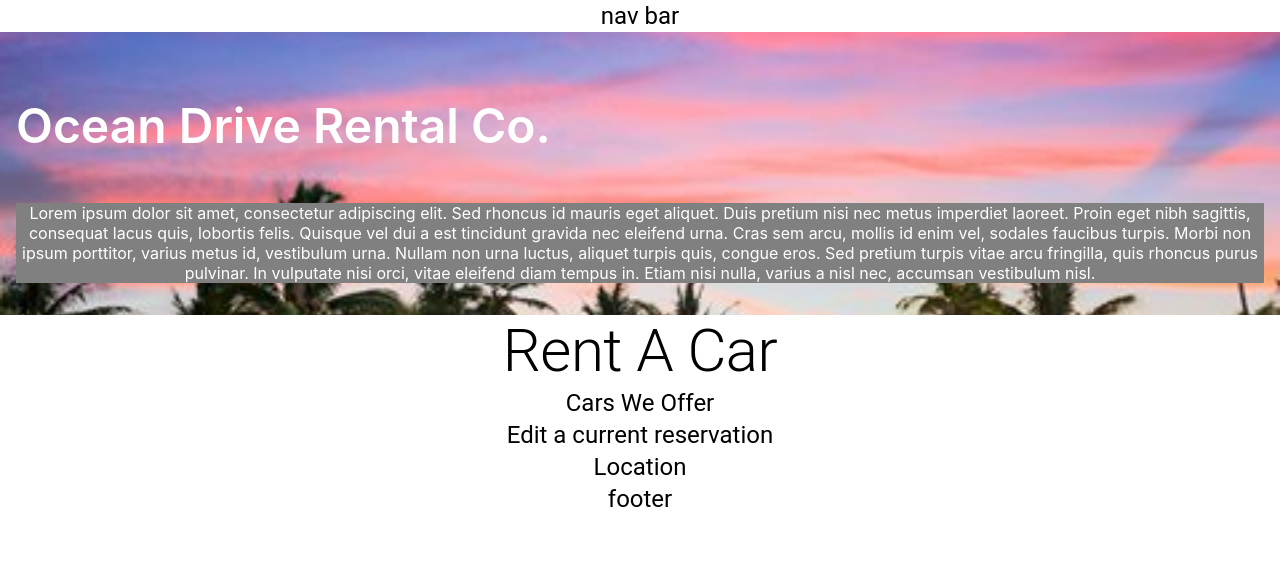
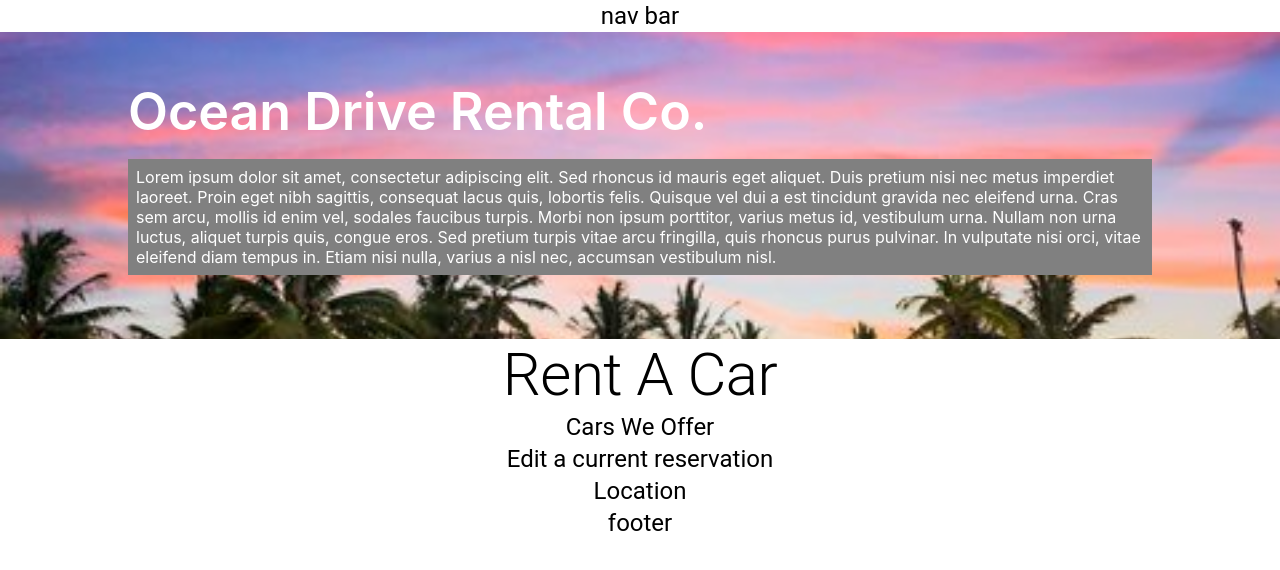
Before and after one commit to jbender8/car-rental, a React (Create React App) app: page / in a window 1280 px wide. Shown: the top 570 px of the page. Built offline with nearby package versions, Linux system fonts and the light colour scheme.

Commit message:
work on the header

```diff
--- a/src/App.js
+++ b/src/App.js
@@ -2,7 +2,7 @@ import logo from './logo.svg';
 import './App.css';
 import HomeWindow from './components/HomePage';
 import FooterSection from './components/Footer';
-import HeaderSection from './components/Header';
+import HeaderSection from './components/Header/Header';
 import Navbar from './components/Navbar';
 import Cars from './components/Cars';
 import Location from './components/Location';
--- a/src/components/header.css
+++ b/src/components/Header/header.css
@@ -1,20 +1,24 @@
 .header{
-    background: url("../img/header.jpg") no-repeat center center fixed;
+    background: url("../../img/header.jpg") no-repeat center center fixed;
     -webkit-background-size: cover;
     -moz-background-size: cover;
     -o-background-size: cover;
     background-size: cover;
-    padding: 16px;
+    padding: 48px 10%;
 }
 .description{
     background-color: gray;
     color: white;
     font-size: 16px;
+    display: flex;
+    text-align: start;
+    padding:8px;
 }
 .title{
     color: white;
-    font-size: 48px;
+    font-size: 52px;
     display: flex;
     justify-content: left;
     font-weight: 600;
+    margin: 0;
 }
```
Also changed, not shown: src/components/Header/Header.jsx (renamed from src/components/Header.jsx).
